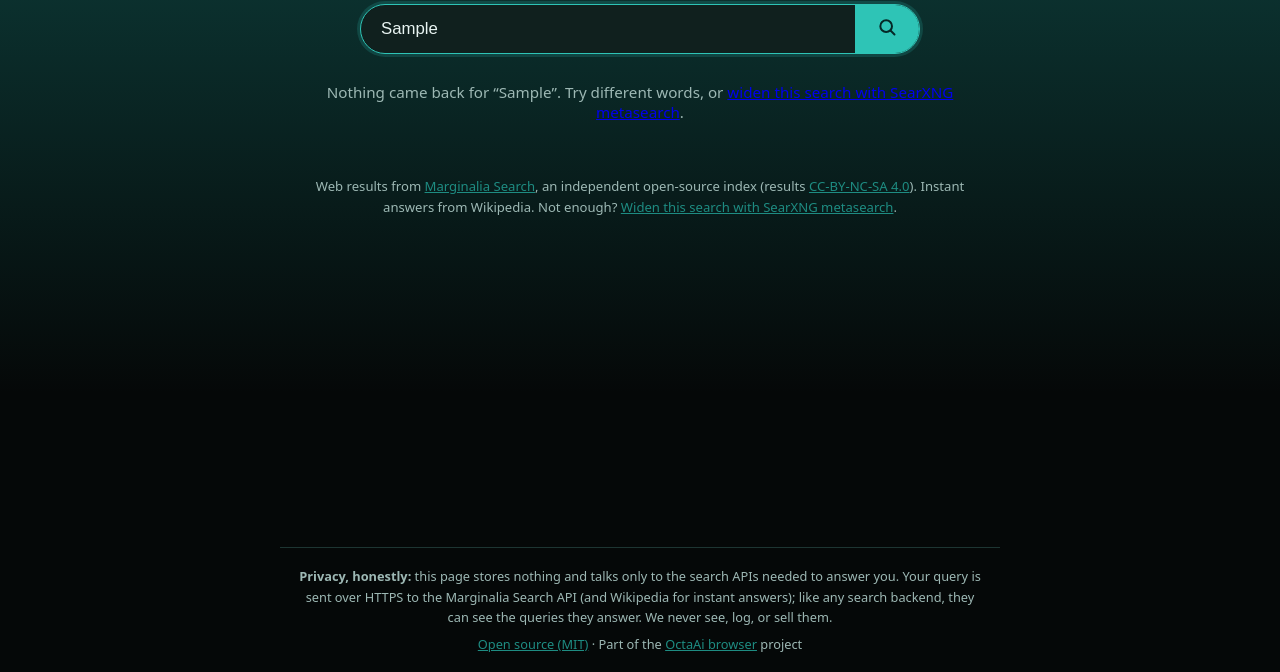
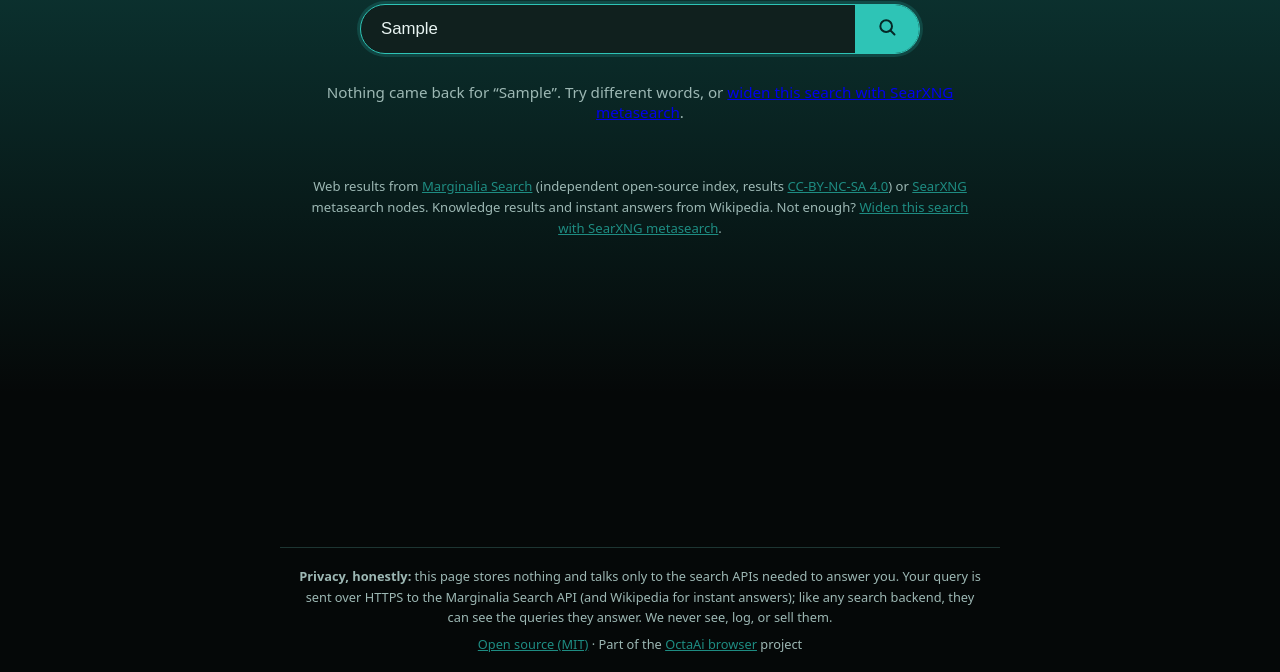
Before and after one commit to wsalahe/octaai-search, a plain HTML site: page index.html in a window 1280 px wide. Both pictures are taken after typing "Sample" into the empty fields and a click on the button "Search". Shown: the part 128-800 px from the top of the page. Drawn offline with Linux system fonts and the light colour scheme; no server answers.

Commit message:
Update index.html

```diff
--- a/index.html
+++ b/index.html
@@ -5,7 +5,7 @@
 <meta name="viewport" content="width=device-width, initial-scale=1.0">
 <title>OctaAi Search</title>
 <meta name="description" content="OctaAi Search: a private, open-source search front end. No ads, no trackers, no cookies, no logs.">
-<meta http-equiv="Content-Security-Policy" content="default-src 'self'; connect-src 'self' https://api.marginalia.nu https://en.wikipedia.org https://ar.wikipedia.org; img-src 'self' data:; style-src 'self'; script-src 'self'; form-action 'self'; base-uri 'self'; frame-ancestors 'none'">
+<meta http-equiv="Content-Security-Policy" content="default-src 'self'; connect-src 'self' https://api.marginalia.nu https://search.rhscz.eu https://en.wikipedia.org https://ar.wikipedia.org; img-src 'self' data:; style-src 'self'; script-src 'self'; form-action 'self'; base-uri 'self'; frame-ancestors 'none'">
 <meta name="referrer" content="no-referrer">
 <meta name="theme-color" content="#07100f">
 <link rel="icon" type="image/svg+xml" href="icon.svg">
@@ -28,7 +28,7 @@
   <section id="instant" hidden></section>
   <section id="results" hidden></section>
   <footer id="credits" hidden>
-    <p>Web results from <a href="https://marginalia-search.com/" rel="noopener">Marginalia Search</a>, an independent open-source index (results <a href="https://creativecommons.org/licenses/by-nc-sa/4.0/" rel="noopener">CC-BY-NC-SA 4.0</a>). Instant answers from Wikipedia.
+    <p>Web results from <a href="https://marginalia-search.com/" rel="noopener">Marginalia Search</a> (independent open-source index, results <a href="https://creativecommons.org/licenses/by-nc-sa/4.0/" rel="noopener">CC-BY-NC-SA 4.0</a>) or <a href="https://searx.space/" rel="noopener">SearXNG</a> metasearch nodes. Knowledge results and instant answers from Wikipedia.
       Not enough? <a id="meta-link" href="#" rel="noopener">Widen this search with SearXNG metasearch</a>.</p>
   </footer>
 </main>
```
